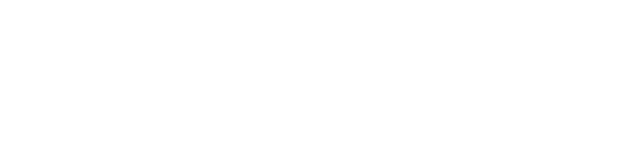
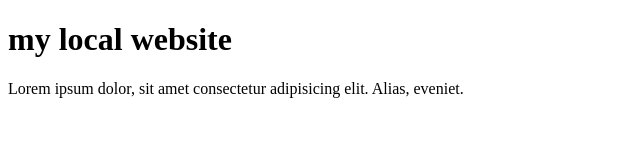
Before and after one commit to GulamRosul/my-simple-website, a plain HTML site: page index.html in a window 1280 px wide. Shown: the whole page, without its empty margins (0-640 px from the left). Drawn offline with Linux system fonts and the light colour scheme.

Commit message:
i add h1 and a paragraph tag

```diff
--- a/index.html
+++ b/index.html
@@ -6,6 +6,7 @@
     <title>my-simple-website</title>
 </head>
 <body>
-
+    <h1>my local website</h1>
+    <p>Lorem ipsum dolor, sit amet consectetur adipisicing elit. Alias, eveniet.</p>
 </body>
 </html>
```
